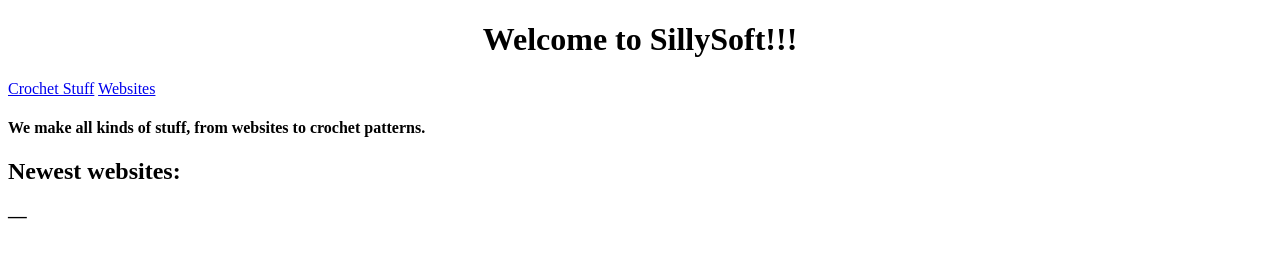
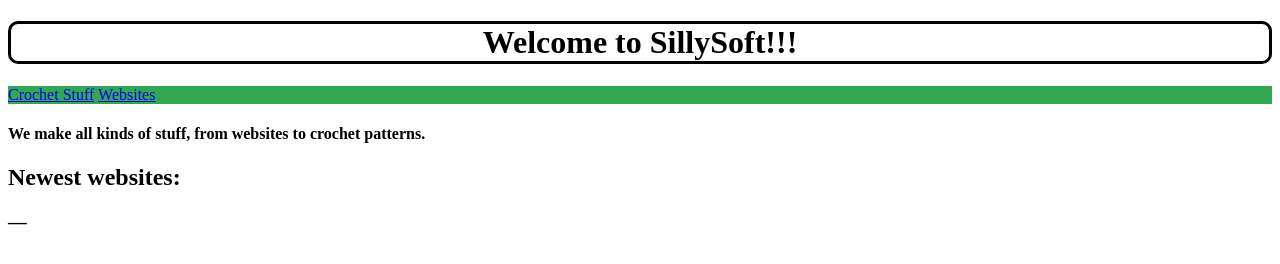
Before and after one commit to Fluff19/TheSillySoft, a website: page index.html in a window 1280 px wide. Drawn offline with Linux system fonts and the light colour scheme.

Commit message:
Update index.css

```diff
--- a/css/index.css
+++ b/css/index.css
@@ -1,2 +1,9 @@
 h1 {
 text-align: center;
+border: solid;
+border-color: #000000;
+border-radius: 10px;
+}
+nav {
+background-color: #32a852;
+}
```
